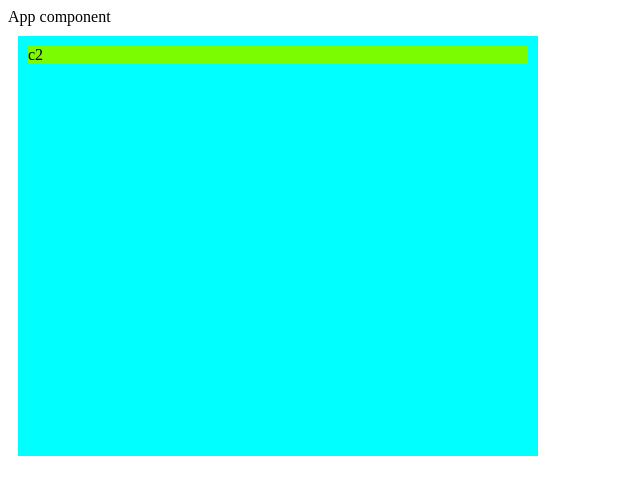
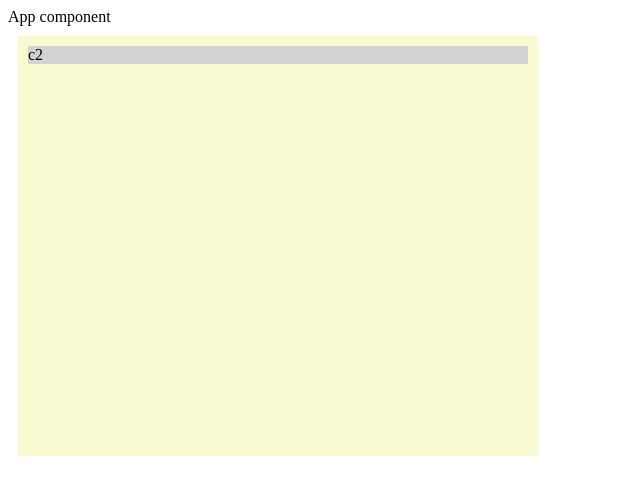
Before and after one commit to barunantony/team-dashboard, an Angular app: page / in a window 1280 px wide. Shown: the top 494 px of the page, without its empty margins (0-640 px from the left). Built offline with nearby package versions, Linux system fonts and the light colour scheme.

Commit message:
changed the style of dashboard

```diff
--- a/src/app/components/dashboard/dashboard.component.css
+++ b/src/app/components/dashboard/dashboard.component.css
@@ -1,8 +1,12 @@
 .dashboardContainer {
-    background-color: aqua;
+    background-color: lightgoldenrodyellow;
     height: 400px;
     margin: 10px;
     padding: 10px;
     overflow-x: hidden;
     width: 500px;
 }
+
+.contentLeave {
+    box-shadow: -2px 0 lightgray;
+}
--- a/src/app/components/dashboard/dashboard.component.html
+++ b/src/app/components/dashboard/dashboard.component.html
@@ -1,4 +1,12 @@
-<div class="dashboardContainer">
+<div
+  class="dashboardContainer"
+  [ngClass]="{
+    contentLeave:
+      (components[0].leave && components[0].enter) ||
+      (components[1].leave && components[1].enter) ||
+      (components[2].leave && components[2].enter)
+  }"
+>
   <app-slide-show
     [enter]="!components[0].leave"
     [leave]="components[0].leave"
--- a/src/sharedComponents/slide-show/slide-show.component.css
+++ b/src/sharedComponents/slide-show/slide-show.component.css
@@ -28,6 +28,6 @@
 }
 
 .slideShow {
-    background-color: lawngreen;
+    background-color: lightgray;
     width: 100%;
 }
```
